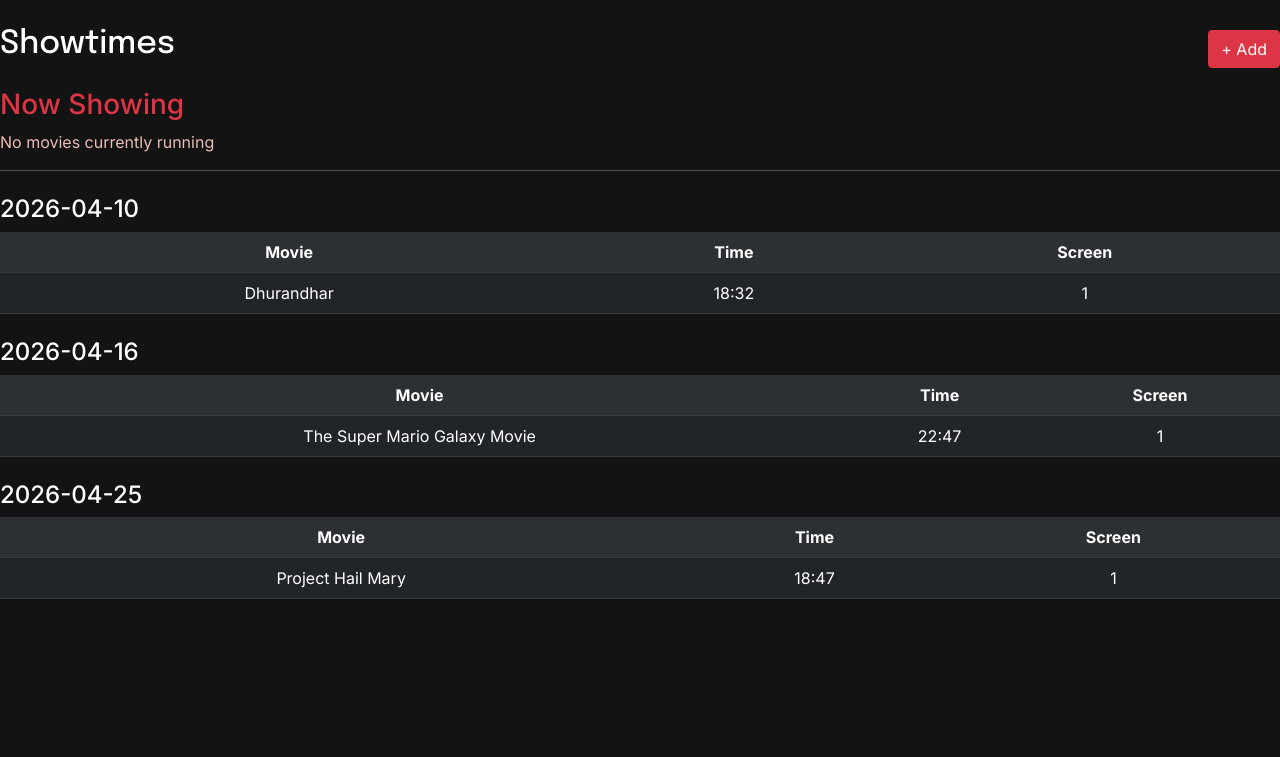
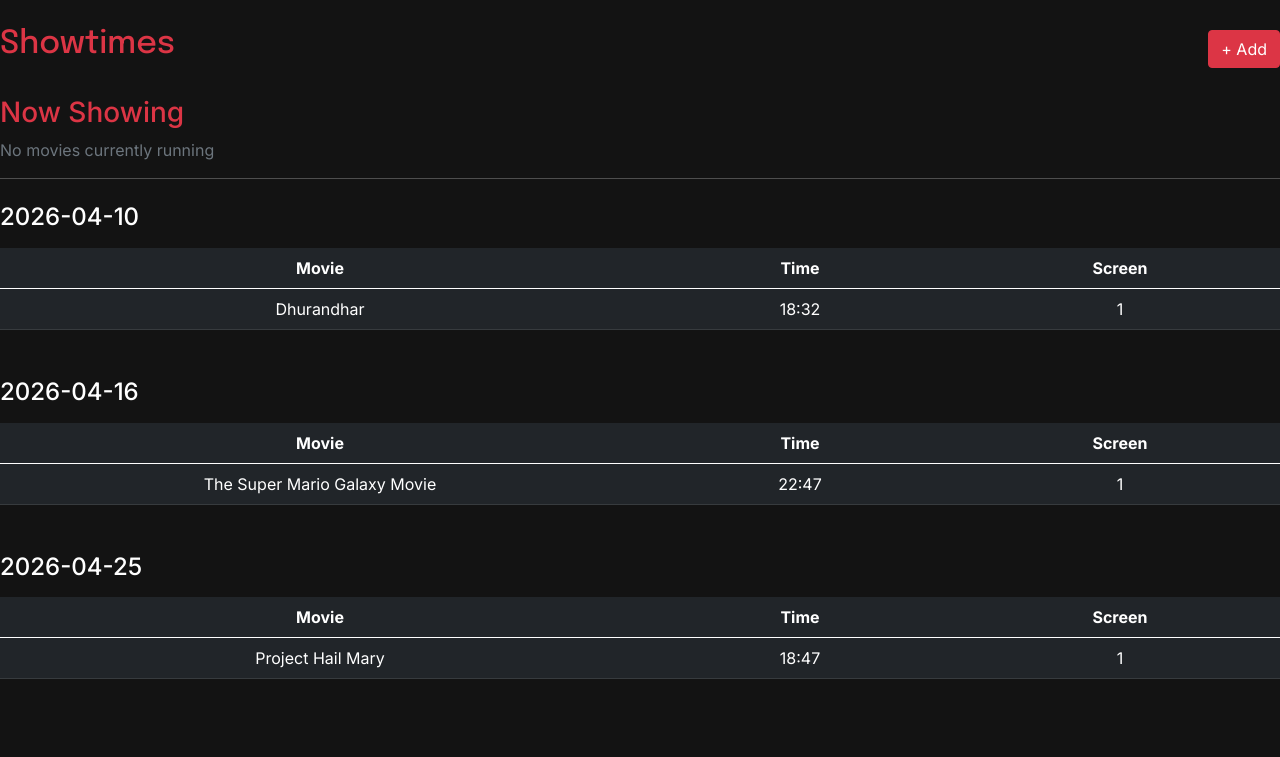
Before and after one commit to adyajha2004/movie-booking-system, a Flask app: page /showtimes in a window 1280 px wide. Shown: the part 52-809 px from the top of the page. Before the commit the page ends 651 px from the top, so only its background shows below. Run offline with Flask 3, Linux system fonts and the light colour scheme; parts of the project's set-up code (start-up, migrations or seed data) failed here and were passed over.

Commit message:
Updating UI

```diff
--- a/app.py
+++ b/app.py
@@ -46,7 +46,6 @@ def inject_user():
 @app.route('/')
 def home():
     if not current_user.is_authenticated:
-        flash('Please log in to access the home page.', 'info')
         return redirect(url_for('login'))
 
     return render_template('home.html')
@@ -86,7 +85,6 @@ def login():
 @login_required
 def logout():
     logout_user()
-    flash('You have been logged out.', 'info')
     return redirect(url_for('home'))
 
 
@@ -127,7 +125,7 @@ def add_movie():
             genre=request.form.get('genre'),
             duration_min=int(request.form.get('duration')),
             language=request.form.get('language'),
-            poster_url=request.form.get('poster')
+            poster_url=request.form.get('poster_url')
         )
 
         db.session.add(movie)
@@ -138,6 +136,10 @@ def add_movie():
 
     return render_template('add_movie.html')
 
+@app.route('/view/<int:movie_id>')
+def view_movie(movie_id):
+    movie = Movie.query.get_or_404(movie_id)
+    return render_template('view_movie.html', movie=movie)
 
 @app.route('/showtimes')
 def showtimes():
--- a/templates/showtimes.html
+++ b/templates/showtimes.html
@@ -1,38 +1,48 @@
 {% extends "0base.html" %}
-
-{% block title %}Showtimes{% endblock %}
 
 {% block content %}
 
-<div class="d-flex justify-content-between mb-3">
-    <h2>Showtimes</h2>
+<div class="d-flex justify-content-between mb-4">
+    <h2 class="text-danger">Showtimes</h2>
     <a href="{{ url_for('add_showtime') }}" class="btn btn-danger">+ Add</a>
 </div>
 
-<!-- 🔥 NOW SHOWING -->
-<h3 class="text-danger">Now Showing</h3>
+<!-- 🎬 NOW SHOWING -->
+<h3 class="text-danger mb-2">Now Showing</h3>
 
+{% if now_showing %}
+    <div class="mb-4">
         {% for st, movie, end in now_showing %}
-<div class="mb-2">
-    🎬 {{ movie.title }} | {{ st.screen.name }} | Ends at {{ end.strftime('%H:%M') }}
+        <div class="p-2 border-bottom">
+            🎬 {{ movie.title }} | Screen {{ st.screen.name }} | Ends at {{ end.strftime('%H:%M') }}
+        </div>
+        {% endfor %}
     </div>
 {% else %}
-<p>No movies currently running</p>
-{% endfor %}
+    <p class="text-muted">No movies currently running</p>
+{% endif %}
 
-<hr>
+<hr class="mb-4">
 
-<!-- 📅 GROUPED -->
+<!-- 📅 SHOWTIMES -->
 {% for date, items in grouped.items() %}
-<h4 class="mt-4">{{ date }}</h4>
 
-<table class="table table-dark table-striped">
+<div class="mb-5">
+
+    <h4 class="mb-3">{{ date }}</h4>
+
+    <div class="table-responsive">
+        <table class="table table-dark table-hover align-middle mb-0">
+
+            <thead>
                 <tr>
-    <th>Movie</th>
-    <th>Time</th>
-    <th>Screen</th>
+                    <th style="width:50%">Movie</th>
+                    <th style="width:25%">Time</th>
+                    <th style="width:25%">Screen</th>
                 </tr>
+            </thead>
 
+            <tbody>
                 {% for st, movie in items %}
                 <tr>
                     <td>{{ movie.title }}</td>
@@ -40,8 +50,13 @@
                     <td>{{ st.screen.name }}</td>
                 </tr>
                 {% endfor %}
+            </tbody>
 
         </table>
+    </div>
+
+</div>
+
 {% endfor %}
 
 {% endblock %}
```
Also changed, not shown: templates/movies_admin.html (+20 -10 lines), templates/screens.html (+6 -11 lines), instance/site.db. Lines whose indentation alone changed are shown as unchanged.
